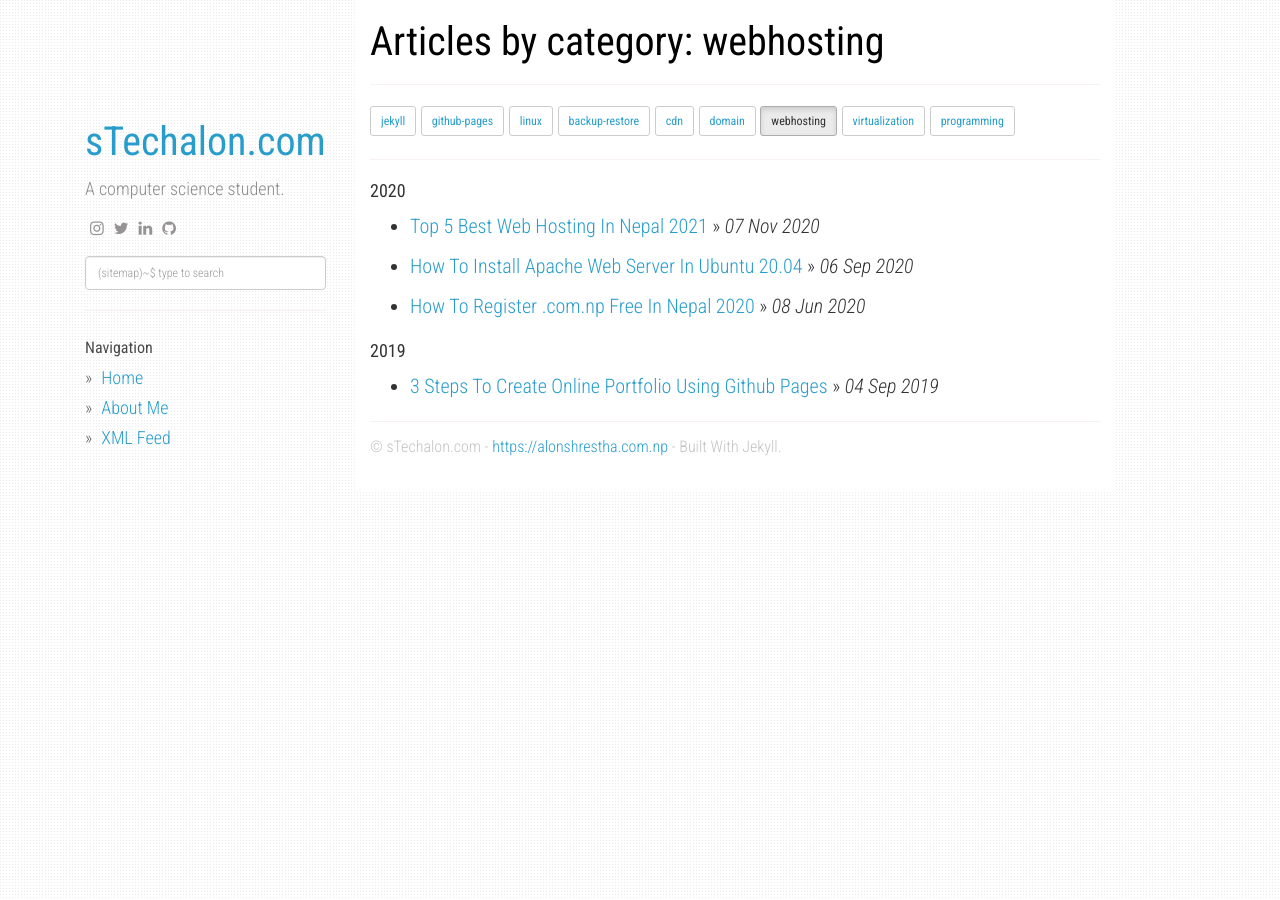
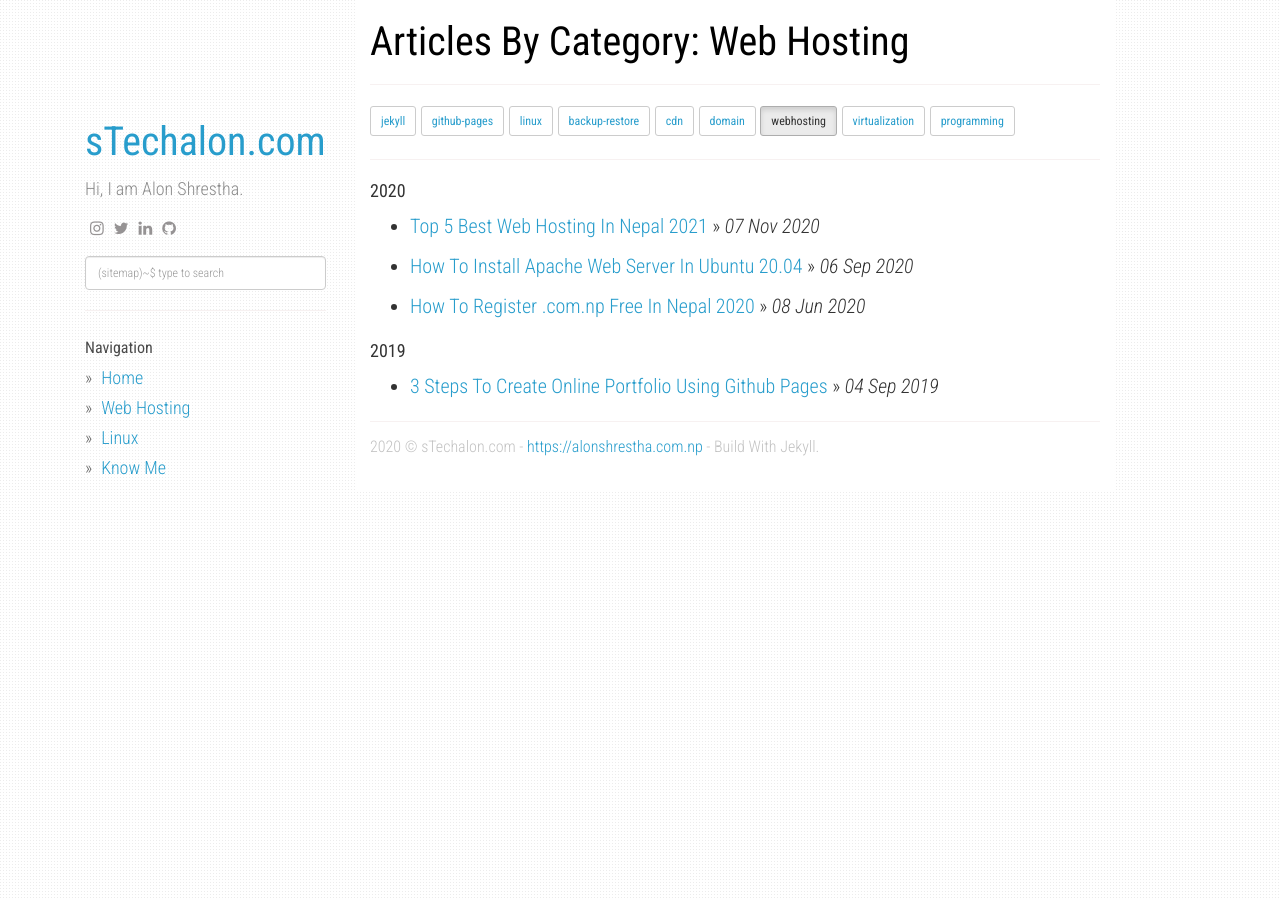
Before and after one commit to alonshrestha/stechalon.com, a Jekyll site: the page built from category/webhosting.md, in a window 1280 px wide. Built offline with Jekyll 4.4.1, drawn with Linux system fonts in a browser that asks for light colours; nearby versions of some CDN libraries.

Commit message:
Website Update

```diff
--- a/_config.yml
+++ b/_config.yml
@@ -1,9 +1,10 @@
-title: Tech - Tips, Tricks, & Tutorials | sTechalon.com
+title: Tech - Tips, Tricks, & Tutorials
+site-name: sTechalon.com
 sub-title: Sharing My Experience
-description: A guy from Nepal sharing his experience on Tech. Articles and tutorials about System and Network, SEO, Social Media, Web Hosting, Servers, and others.
-author: sTechalon.com
+description: Hi, I am Alon Shrestha owner of this website and I am sharing my experience and interest on Tech.
+author: Alon Shrestha
 aurl: https://alonshrestha.com.np
-about: A computer science student.
+about: Hi, I am Alon Shrestha.
 disqus_shortname: stechalon
 google_analytics: UA-168921521-1
 enableTags: true
@@ -29,14 +30,18 @@ social:
 share:
   twitter_username: stechalon
   fb_appid:
-
+   # Navigation
 urls:
-    - text: About Me
-      url: /about/
-    # - text: My Projects
+    - text: Web Hosting
+      url: /category/webhosting
+    - text: Linux
+      url: /category/linux
+    - text: Know Me
+      url: /about
+      # - text: My Projects
     #   url: /projects/
-    - text: XML Feed
-      url: /feed.xml
+    # - text: XML Feed
+    #   url: /feed.xml
 
 url: "https://stechalon.com"
 baseurl: ""
--- a/_includes/featured-image.html
+++ /dev/null
@@ -1,3 +0,0 @@
-<!-- {% if page.image %}
-<img class="featured-image {% if page.imageshadow %} image-shadow {% endif %}" src="{{ site.url }}/static/img/posts/{{ page.image }}{% else %}{{ site.url }}/static/img/posts/{{ site.image }}" alt="{{ page.title }}">
-{% endif %} -->
--- a/_layouts/default.html
+++ b/_layouts/default.html
@@ -10,7 +10,7 @@ layout: compress
     <meta name="viewport" content="width=device-width, initial-scale=1">
     <link rel="canonical" href="{{ site.url }}{{ page.url | replace:'index.html',''}}">
     <link rel="shortcut icon" href="/static/img/favicon.ico" />
-    <title>{% if page.title %}{{ page.title }} | {{ site.author }}{% else %}{{ site.title }}{% endif %}</title>
+    <title>{% if page.title %}{{ page.title }} | {{ site.site-name }}{% else %}{{ site.title }} | {{ site.site-name }}{% endif %}</title>
     <meta name="author" content="{{ site.author }}" />
     <meta itemprop="description" name="description" content="{% if page.description %}{{ page.description | truncate: 160 }}{% else %}{{ site.description | truncate: 160  }}{% endif %}" />
     <meta name="keywords" content="{% if page.title %}{{ page.title }}, {{ page.tags }}, {% for categ in page.categories %}{{ categ }}{% if forloop.last == false %}, {% endif %}{% endfor %}{% else %}{{ site.title }}, {% for category in site.categories %}{% capture categories_slug %}{{ category | first }}{% endcapture %}{% for categ in categories_slug %}{{ categ }}{% endfor %}{% if forloop.last == false %}, {% endif %}{% endfor %}{% endif %}" />
@@ -78,7 +78,7 @@ layout: compress
     <!-- Open Graph -->
 <meta property="og:locale" content="en_US">
 <meta property="og:type" content="article">
-<meta property="og:title" content="{% if page.title %}{{ page.title }} | {{ site.author }}{% else %}{{ site.title }}{% endif %}">
+<meta property="og:title" content="{% if page.title %}{{ page.title }} | {{ site.site-name }}{% else %}{{ site.title }}{% endif %}">
 <meta property="og:url" content="{{ site.url }}{{ page.url }}">
 <meta property="og:image" content="{% if page.image %}{{ site.url }}/static/img/posts/{{ page.image }}{% else %}{{ site.url }}/static/img/posts/{{ site.image }}{% endif %}" />
 <meta property="og:site_name" content="stechalon.com">
@@ -88,7 +88,7 @@ layout: compress
 
 	 <!-- Twitter Cards -->
 <meta name="twitter:card" content="summary_large_image"/>
-<meta name="twitter:title" content="{% if page.title %}{{ page.title }} | {{ site.author }}{% else %}{{ site.title }}{% endif %}">
+<meta name="twitter:title" content="{% if page.title %}{{ page.title }} | {{ site.site-name }}{% else %}{{ site.title }}{% endif %}">
 <meta name="twitter:description" content="{% if page.description %}{{ page.description }}{% else %}{{ site.description }}{% endif %}">
 <meta name="twitter:site" content="@stechalon" />
 <meta name="twitter:creator" content="@stechalon">
@@ -99,7 +99,7 @@ layout: compress
     <div class="container">
       <div class="col-sm-3">
         <div class="fixed-condition">
-          <h1 class="author-name"><a href="/">{{ site.author }}</a></h1>
+          <h1 class="author-name"><a href="/">{{ site.site-name }}</a></h1>
           {% if site.about %}
             <div class="profile-about">
               {{ site.about }}
@@ -130,9 +130,9 @@ layout: compress
       <div class="col-sm-8 col-offset-1 main-layout">
         {{ content }}
         <footer>
-          &copy; {{ site.author }}
+          2020 &copy; {{ site.site-name }}
           {% if site.github %}
-            - <a href="{{ site.aurl }}" target="_blank">{{ site.aurl }}</a> - Built With Jekyll.
+            - <a href="{{ site.aurl }}" target="_blank">{{ site.aurl }}</a> - Build With Jekyll.
           {% endif %}
           <div class="btn-github" style="float:right;">
             <!-- <iframe src="https://ghbtns.com/github-btn.html?user=agusmakmun&repo=agusmakmun.github.io&type=star&count=true" frameborder="0" scrolling="0" width="100" height="20px"></iframe>
--- a/_layouts/posts_by_category.html
+++ b/_layouts/posts_by_category.html
@@ -2,7 +2,7 @@
 layout: default
 ---
 <header class="post-header">
-  <h1 class="post-title">Articles by category: {{ page.categories }}</h1>
+  <h1 class="post-title">Articles By Category: {{ page.title }}</h1>
 </header>
 
 <div class="post-content">
--- a/category/webhosting.md
+++ b/category/webhosting.md
@@ -1,6 +1,6 @@
 ---
 layout: posts_by_category
 categories: webhosting
-title: WebHosting
+title: Web Hosting
 permalink: /category/webhosting
 ---
--- a/index.html
+++ b/index.html
@@ -1,8 +1,7 @@
 ---
 layout: default
 image: stechalon.PNG
-
-description: A guy from Nepal sharing his experience on Tech. Articles and tutorials about System and Network, SEO, Social Media, Web Hosting, Servers, and others.
+description: Hi, I am Alon Shrestha owner of this website and I am sharing my experience and interest on Tech.
 ---
 
 <div id="home">
```
Also changed, not shown: 404.md (+2 -2 lines).
